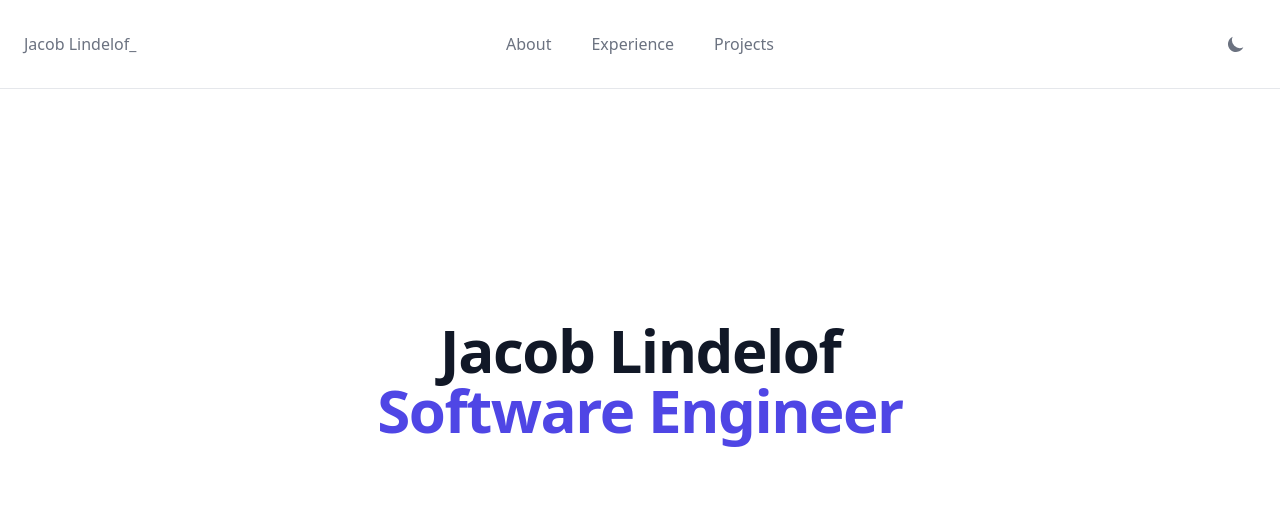
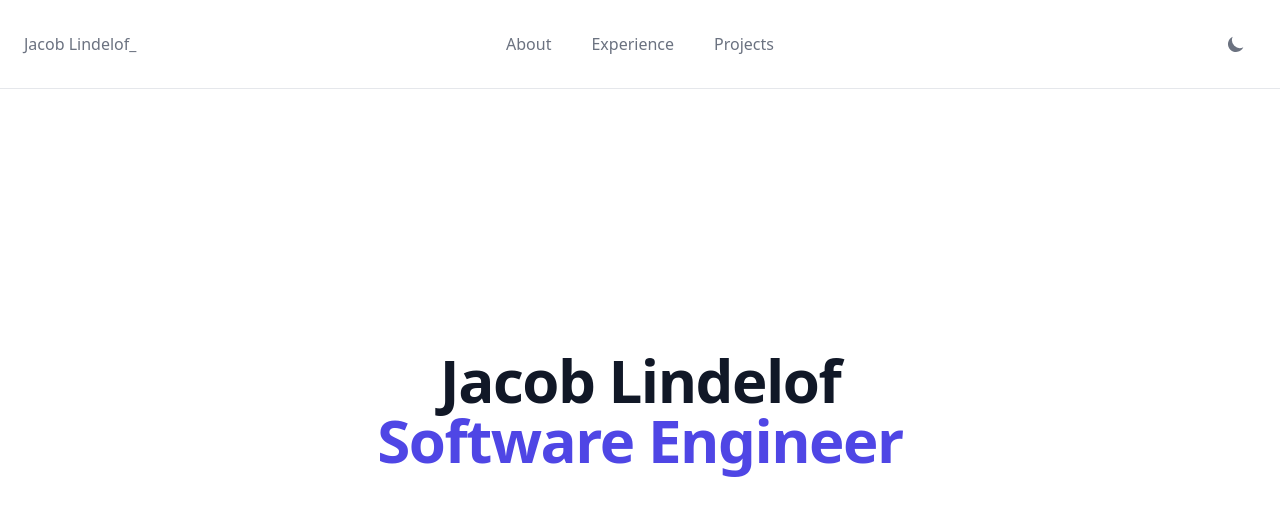
Before and after one commit to JacobLindelof/lindelof.dev, a Vue app: page / in a window 1280 px wide. Shown: the top 516 px of the page. Built offline with nearby package versions, Linux system fonts and the light colour scheme.

Commit message:
titles for home

```diff
--- a/src/App.vue
+++ b/src/App.vue
@@ -58,7 +58,7 @@ onMounted(() => {
 <style>
 .slide-left-enter-active,
 .slide-left-leave-active {
-  transition: all 0.2s ease-out;
+  transition: all 0.5s ease-out;
 }
 .slide-left-enter-to {
   position: absolute;
@@ -79,7 +79,7 @@ onMounted(() => {
 
 .slide-right-enter-active,
 .slide-right-leave-active {
-  transition: all 0.2s ease-out;
+  transition: all 0.5s ease-out;
 }
 .slide-right-enter-to {
   position: absolute;
@@ -107,4 +107,17 @@ onMounted(() => {
   opacity: 0;
   transform: scale(0.9);
 }
+.full-scale-enter-active,
+.full-scale-active {
+  transition: all 0.5s ease;
+}
+.full-scale-enter-from {
+  animation-delay: .5s;
+  opacity: 0;
+  transform: scale(0.9);
+}
+.full-scale-leave-to {
+  opacity: 0;
+  transform: scale(0.9);
+}
 </style>
--- a/src/views/Home.vue
+++ b/src/views/Home.vue
@@ -1,9 +1,48 @@
+<script setup lang="ts">
+import { onMounted, ref } from 'vue';
+
+const titles = [
+  "Software Engineer",
+  "Web Developer",
+  "Systems Administrator",
+  "Network Administrator",
+  "Car Enthusiast",
+  "Tournament Administrator",
+  "Event Cooridinator"
+]
+
+let currentTitle = ref(0)
+
+onMounted(() => {
+  setInterval(() => {
+    let newTitle = Math.floor(Math.random() * titles.length);
+    while (newTitle === currentTitle.value) {
+      newTitle = Math.floor(Math.random() * titles.length);
+    }
+    currentTitle.value = newTitle
+  }, 5000)
+})
+</script>
+
 <template>
   <div class="h-screen w-screen absolute top-0 flex flex-col text-center justify-center content-center">
-    <div class=" text-4xl tracking-tight font-extrabold text-gray-900 dark:text-white sm:text-5xl md:text-6xl pb-10">
+    <div class="text-4xl tracking-tight font-extrabold text-gray-900 dark:text-white sm:text-5xl md:text-6xl pb-10">
       <span class="block ">Jacob Lindelof</span>
       {{ ' ' }}
-      <span class="block text-indigo-600 dark:text-indigo-400">Software Engineer</span>
+      <div class="absolute mx-auto title-position">
+        <Transition name="scale">
+          <div class="text-indigo-600 dark:text-indigo-400 title-position" :key="titles[currentTitle]">{{titles[currentTitle]}}</div>
+        </Transition>
+      </div>
     </div>
   </div>
 </template>
+
+<style>
+.title-position {
+  position: absolute;
+  left: 0;
+  right: 0;
+  margin: auto
+}
+</style>
```
